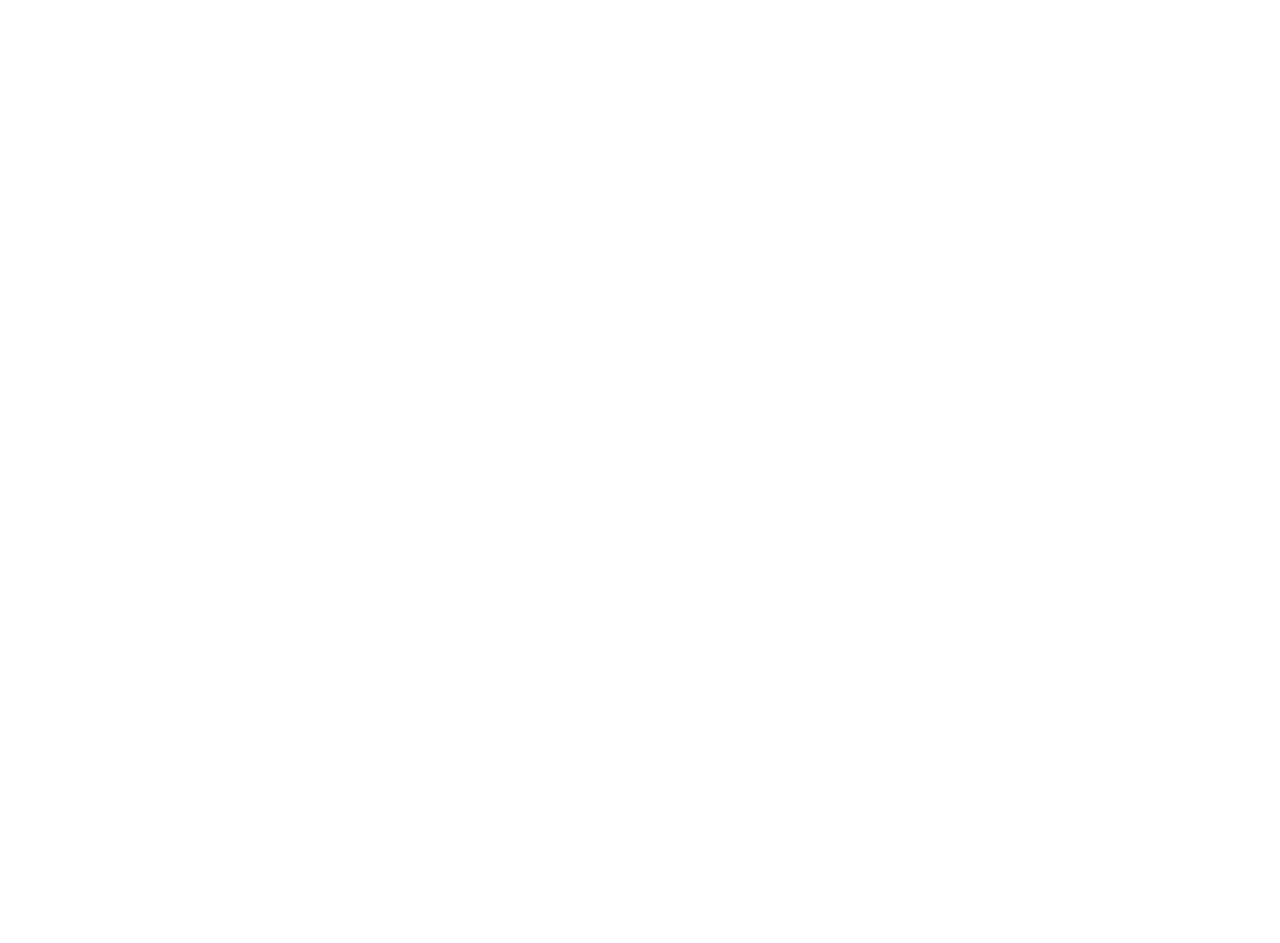
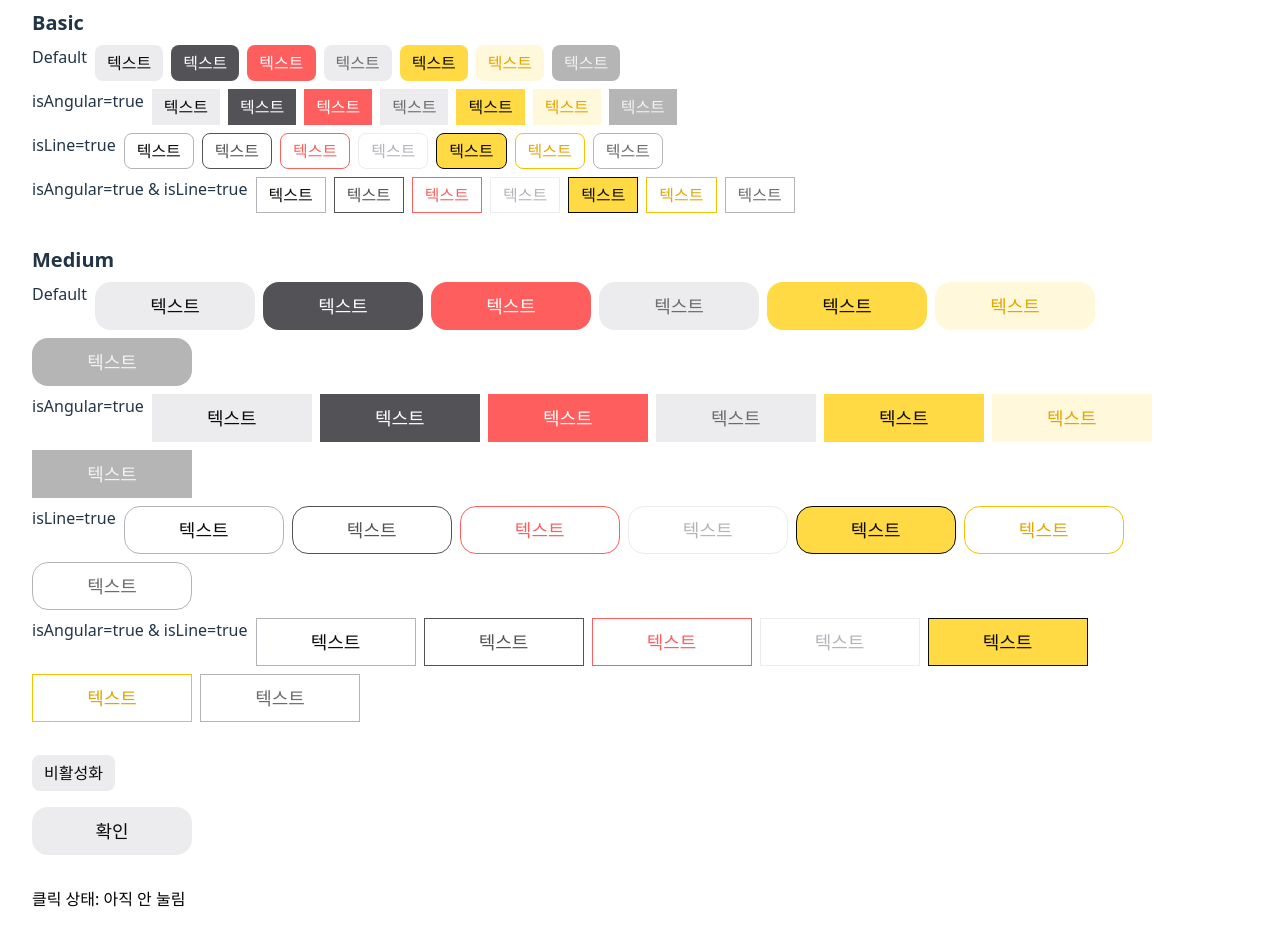
Before and after one commit to eosa1414/bang-jwo, a React (Vite) app in the folder front-end/: page /test/button in a window 1280 px wide. Before the commit this address had no page. Shown: the part 300-1243 px from the top of the page. Before the commit the page ends 800 px from the top, so only its background shows below. Built offline with nearby package versions, Linux system fonts and the light colour scheme; a web font is replaced by a local one.

Commit message:
feat: button 컴포넌트 variant로 작동하도록 수정

```diff
--- a/front-end/src/App.tsx
+++ b/front-end/src/App.tsx
@@ -6,6 +6,7 @@ import LayoutMain from "./layouts/LayoutMain";
 import Home from "./pages/home/Home";
 import TestPage from "./pages/TestPage";
 import RoomFind from "./pages/room-find/RoomFind";
+import TestButtonPage from "./pages/TestButtonPage";
 
 function App() {
   return (
@@ -39,7 +40,8 @@ function App() {
           path="/mypage"
           element={<LayoutMain>마이페이지 화면</LayoutMain>}
         />
-        <Route path='/test' element={<TestPage />} />
+        <Route path="/test" element={<TestPage />} />
+        <Route path="/test/button" element={<TestButtonPage />} />
       </Routes>
     </BrowserRouter>
   );
--- a/front-end/src/components/buttons/Button.tsx
+++ b/front-end/src/components/buttons/Button.tsx
@@ -1,57 +1,90 @@
-import React from "react";
 import classNames from "classnames";
+import { ButtonHTMLAttributes, ReactNode } from "react";
 
 type ButtonSize = "basic" | "small" | "medium";
-type ButtonColor =
-  | "neutral-light100"
-  | "neutral-dark200"
-  | "coral-red"
-  | "gold-light";
-type TextColor = "neutral-black" | "neutral-white" | "neutral-dark100";
+type Variant =
+  | "default"
+  | "dark"
+  | "warning"
+  | "neutral"
+  | "point"
+  | "gold"
+  | "opaque";
 
-interface ButtonProps extends React.ButtonHTMLAttributes<HTMLButtonElement> {
+interface ButtonProps extends ButtonHTMLAttributes<HTMLButtonElement> {
   size?: ButtonSize;
-  bgColor?: ButtonColor;
-  textColor?: TextColor;
-  children: React.ReactNode;
+  variant?: Variant;
+  children: ReactNode;
+  isAngular?: boolean;
+  isLine?: boolean;
 }
 
+const baseClasses =
+  "inline-flex items-center justify-center w-fit flex-shrink-0";
 const sizeClasses = {
-  basic: "inline-flex items-center justify-center h-9 w-fit min-w-[64px] px-3 text-base rounded-lg flex-shrink-0",
-  small: "inline-flex items-center justify-center h-7 w-fit min-w-[48px] px-2 text-sm rounded-lg flex-shrink-0",
-  medium: "inline-flex items-center justify-center h-12 w-fit min-w-[160px] px-4 text-lg rounded-2xl flex-shrink-0"
+  basic: `${baseClasses} h-9 min-w-[64px] px-3 text-base`,
+  small: `${baseClasses} h-7 min-w-[48px] px-2 text-sm`,
+  medium: `${baseClasses} h-12 min-w-[160px] px-4 text-lg`,
 };
 
-const bgColorClasses = {
-  "neutral-light100": "bg-[var(--color-neutral-light100)]",
-  "neutral-dark200": "bg-[var(--color-neutral-dark200)]",
-  "coral-red": "bg-[var(--color-coral-red)]",
-  "gold-light": "bg-[var(--color-gold-light)]",
+const variantClasses = {
+  default: {
+    defaultstyle: "text-neutral-black bg-neutral-light100",
+    linestyle: "text-neutral-black border-neutral-gray",
+  },
+  dark: {
+    defaultstyle: "text-neutral-white bg-neutral-dark200",
+    linestyle: "text-neutral-dark200 border-neutral-dark200",
+  },
+  warning: {
+    defaultstyle: "text-neutral-white bg-coral-red",
+    linestyle: "text-coral-red border-coral-red",
+  },
+  neutral: {
+    defaultstyle: "text-neutral-dark100 bg-neutral-light100",
+    linestyle: "text-neutral-gray border-neutral-light100",
+  },
+  point: {
+    defaultstyle: "text-neutral-black bg-gold-light",
+    linestyle: "text-neutral-black border-neutral-black bg-gold-light",
+  },
+  gold: {
+    defaultstyle: "text-gold-dark bg-gold-light/20",
+    linestyle: "text-gold-dark border-gold",
+  },
+  opaque: {
+    defaultstyle: "text-neutral-light200 bg-neutral-black/30",
+    linestyle: "text-neutral-dark100 border-neutral-black/30",
+  },
 };
 
-const textColorClasses = {
-  "neutral-black": "text-[var(--color-neutral-black)]",
-  "neutral-white": "text-[var(--color-neutral-white)]",
-  "neutral-dark100": "text-[var(--color-neutral-dark100)]",
-};
-
-const Button: React.FC<ButtonProps> = ({
+const Button = ({
   size = "basic",
-  bgColor = "neutral-light100",
-  textColor = "neutral-black",
+  variant = "default",
   children,
+  isAngular = false,
+  isLine = false,
   className,
   disabled,
   ...props
-}) => {
+}: ButtonProps) => {
+  const { defaultstyle, linestyle } = variantClasses[variant];
+
   return (
     <button
       className={classNames(
         "font-semibold inline-flex items-center justify-center whitespace-nowrap",
         disabled ? "cursor-not-allowed" : "cursor-pointer",
         sizeClasses[size],
-        bgColorClasses[bgColor],
-        textColorClasses[textColor],
+        !isAngular &&
+          (size === "basic"
+            ? "rounded-lg"
+            : size === "small"
+            ? "rounded-lg"
+            : size === "medium"
+            ? "rounded-2xl"
+            : "rounded-lg"),
+        isLine ? `border-1 ${linestyle}` : defaultstyle,
         className
       )}
       disabled={disabled}
--- a/front-end/src/index.css
+++ b/front-end/src/index.css
@@ -86,7 +86,4 @@ h1 {
   a:hover {
     color: #747bff;
   }
-  button {
-    background-color: #f9f9f9;
-  }
 }
--- /dev/null
+++ b/front-end/src/pages/TestButtonPage.tsx
@@ -0,0 +1,107 @@
+import { useState } from "react";
+import Button from "../components/buttons/Button";
+
+function TestButtonPage() {
+  const [clicked, setClicked] = useState(false);
+
+  const handleClick = () => {
+    setClicked((prev) => !prev);
+  };
+
+  const buttonVariants = [
+    "default",
+    "dark",
+    "warning",
+    "neutral",
+    "point",
+    "gold",
+    "opaque",
+  ];
+
+  const buttonSizes = ["small", "basic", "medium"];
+
+  const renderButtons = (size, isAngular = false, isLine = false) => {
+    return buttonVariants.map((variant) => (
+      <Button
+        key={`${size}-${variant}`}
+        onClick={handleClick}
+        size={size}
+        variant={variant}
+        isAngular={isAngular}
+        isLine={isLine}
+      >
+        텍스트
+      </Button>
+    ));
+  };
+
+  return (
+    <>
+      {/*
+        1) flex-col은 세로 배치
+        2) items-start를 추가해 자식이 왼쪽 정렬 & 내용물 크기에 맞도록 (가로로 늘어나지 않음)
+        3) 만약 버튼들을 화면 중앙에 놓고 싶다면, items-center로 변경
+      */}
+      <div className="flex flex-col items-start gap-4 p-8 bg-white min-h-screen">
+        <h1 className="text-3xl font-bold text-black">Test Page</h1>
+
+        {buttonSizes.map((size) => (
+          <>
+            <div className="flex flex-col gap-2" key={size}>
+              <div className="font-bold text-xl">
+                {size.charAt(0).toUpperCase() + size.slice(1)}
+              </div>
+
+              <div className="flex flex-wrap gap-2">
+                <span className="font-medium">Default</span>
+                {renderButtons(size)}
+              </div>
+
+              <div className="flex flex-wrap gap-2">
+                <span className="font-medium">isAngular=true</span>
+                {renderButtons(size, true)}
+              </div>
+
+              <div className="flex flex-wrap gap-2">
+                <span className="font-medium">isLine=true</span>
+                {renderButtons(size, false, true)}
+              </div>
+
+              <div className="flex flex-wrap gap-2">
+                <span className="font-medium">
+                  isAngular=true & isLine=true
+                </span>
+                {renderButtons(size, true, true)}
+              </div>
+            </div>
+            <hr />
+          </>
+        ))}
+
+        <Button
+          size="basic"
+          bgColor="neutral-dark200"
+          textColor="neutral-white"
+          disabled
+        >
+          비활성화
+        </Button>
+
+        <Button
+          onClick={handleClick}
+          size="medium"
+          bgColor="gold-light"
+          textColor="neutral-black"
+        >
+          확인
+        </Button>
+
+        <div className="text-black mt-4">
+          클릭 상태: {clicked ? "눌렀어요!" : "아직 안 눌림"}
+        </div>
+      </div>
+    </>
+  );
+}
+
+export default TestButtonPage;
```
